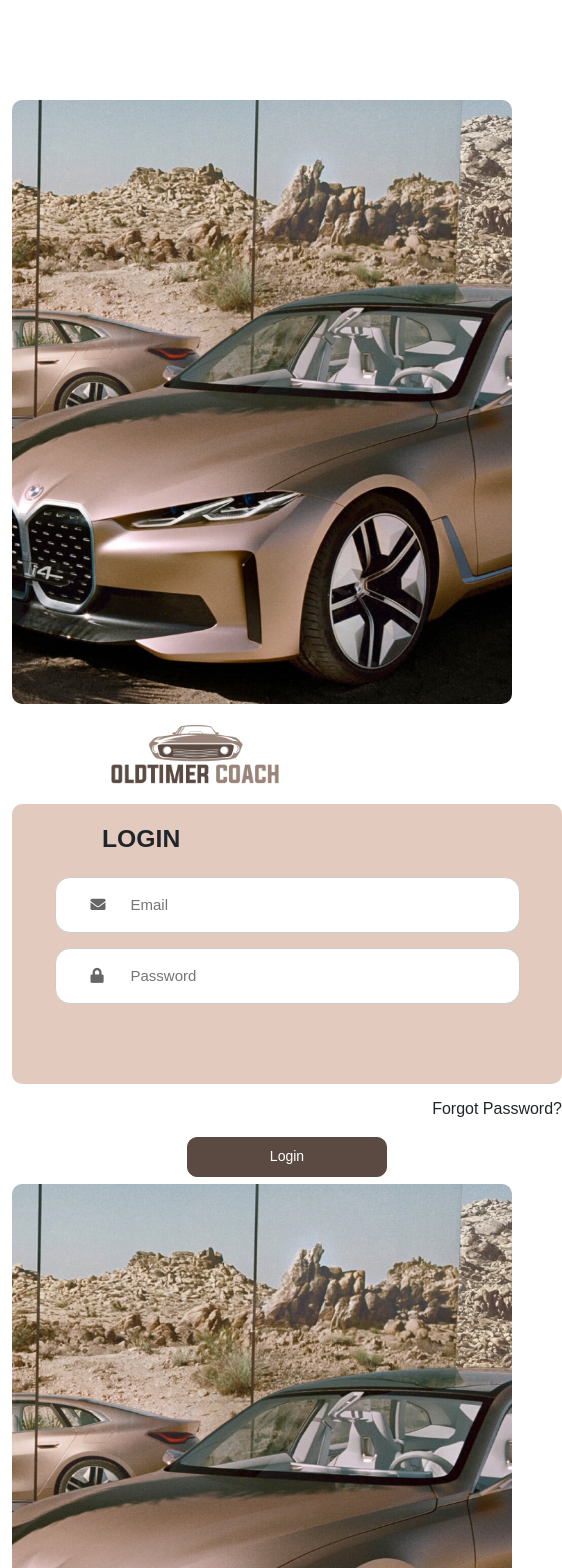
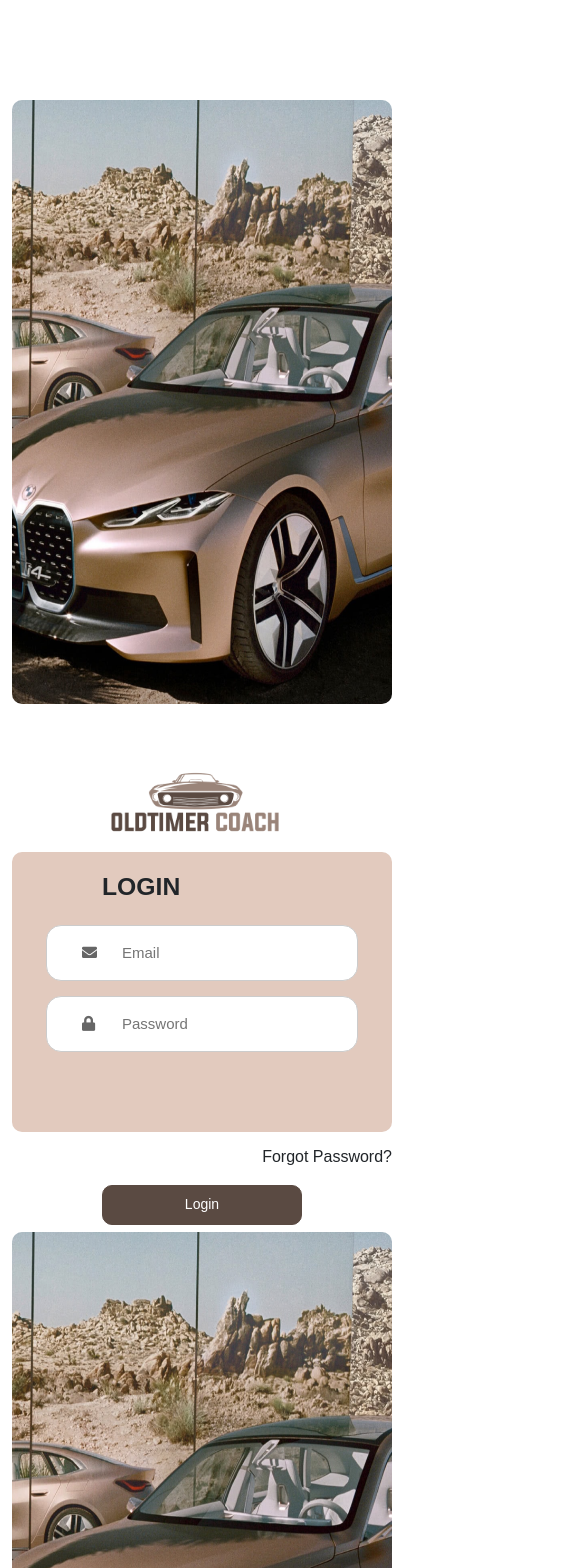
Before and after one commit to mJunaid15/carApp, a React (Create React App) app: page / in a window 390 px wide. Shown: the top 1568 px of the page, 562 px wide, since content can reach past the window. Built offline with nearby package versions, Linux system fonts and the light colour scheme.

Commit message:
login email forgot forms responsive hogay hain agay ka btau kiya krna hai

```diff
--- a/src/App.css
+++ b/src/App.css
@@ -1,3 +1,99 @@
+@media only screen and (max-width: 414px) {
+  .pinkbox {
+    width: 400px !important;
+    height: 280px !important;
+    background-color: #E2CABE !important;
+    border-radius: 10px !important;
+  }
+
+  .forgotbox {
+    width: 400px !important;
+    height: 220px !important;
+    background-color: #E2CABE !important;
+    border-radius: 10px !important;
+  }
+
+  .suzuimg img {
+    width: 400px !important;
+    height: 604px !important;
+    border-radius: 10px !important;
+  }
+
+}
+
+@media only screen and (max-width: 375px) {
+  .pinkbox {
+    width: 380px !important;
+    height: 280px !important;
+    background-color: #E2CABE !important;
+    border-radius: 10px !important;
+  }
+
+  .forgotbox {
+    width: 380px !important;
+    height: 220px !important;
+    background-color: #E2CABE !important;
+    border-radius: 10px !important;
+  }
+
+  .suzuimg img {
+    width: 380px !important;
+    height: 604px !important;
+    border-radius: 10px !important;
+  }
+}
+
+@media only screen and (max-width: 320px) {
+
+  .pinkbox {
+    width: 380px !important;
+    height: 280px !important;
+    background-color: #E2CABE !important;
+    border-radius: 10px !important;
+  }
+
+  .forgotbox {
+    width: 380px !important;
+    height: 220px !important;
+    background-color: #E2CABE !important;
+    border-radius: 10px !important;
+  }
+
+  .suzuimg img {
+    width: 380px !important;
+    height: 604px !important;
+    border-radius: 10px !important;
+  }
+}
+@media only screen and (max-width: 912px) {
+  .pinkbox {
+    width: 380px !important;
+    height: 280px !important;
+    background-color: #E2CABE !important;
+    border-radius: 10px !important;
+    margin: auto;
+  }
+
+  .forgotbox {
+    width: 380px !important;
+    height: 220px !important;
+    background-color: #E2CABE !important;
+    border-radius: 10px !important;
+    margin: auto;
+  }
+
+  .suzuimg img {
+    width: 380px !important;
+    height: 604px !important;
+    border-radius: 10px !important;
+  }
+  .check {
+    margin: auto;
+  }
+}
+
+
+
 * {
   margin: 0;
   padding: 0;
@@ -12,7 +108,7 @@
 }
 
 .pinkbox {
-  width: 550px;
+  width: 500px;
   height: 280px;
   background-color: #E2CABE;
   border-radius: 10px;
@@ -24,19 +120,19 @@
 }
 
 .forgotbox {
-  width: 550px;
-  height: 200px;
+  width: 500px;
+  height: 220px;
   background-color: #E2CABE;
   border-radius: 10px;
 }
 
-.forgotbox h2{
+.forgotbox h2 {
   padding-left: 90px;
   padding-top: 20px;
 }
 
 .login-form {
-  width: 450px;
+  width: 400px;
   border-radius: 6px;
   margin: 0 auto;
   display: table;
@@ -189,12 +285,13 @@ img.avatar {
   top: 52px;
   left: 910px;
 }
-.form h6{
+
+.form h6 {
   color: #D1AA96;
   font-size: 12px;
 }
 
-.belltext p{
+.belltext p {
   font-size: 14px;
 }
 
--- a/src/components/login/Email.jsx
+++ b/src/components/login/Email.jsx
@@ -28,7 +28,7 @@ const Email = () => {
                 <h5><b>Check Email</b></h5>
 
                 <p>Plaese check your email and click on the provided   <br />
-                  link to confirm your password. If you don’t receive email, click here to resend</p>
+                  link to confirm your password. If you don’t receive email,<span style={{color:"#3B7AD2"}}> click here to resend</span></p>
 
               <p>Back to Login</p>
 
--- a/src/components/login/Forgotpas.jsx
+++ b/src/components/login/Forgotpas.jsx
@@ -26,7 +26,7 @@ const Forgotpas = () => {
 
                             <div className='oldimg'>
 
-                                <div className='lockimg text-center'>
+                                <div className='lockimg text-center pt-5'>
 
                                     <img src={LockKeyOpen} />
 
--- a/src/components/login/Login.jsx
+++ b/src/components/login/Login.jsx
@@ -26,7 +26,7 @@ const Login = () => {
 
                         <div className="col-lg-6">
 
-                            <div className='oldimg text-center'>
+                            <div className='oldimg text-center pt-5'>
 
                                 <img src={Oldtimer} style={{width:"200px"}} />
 
```
